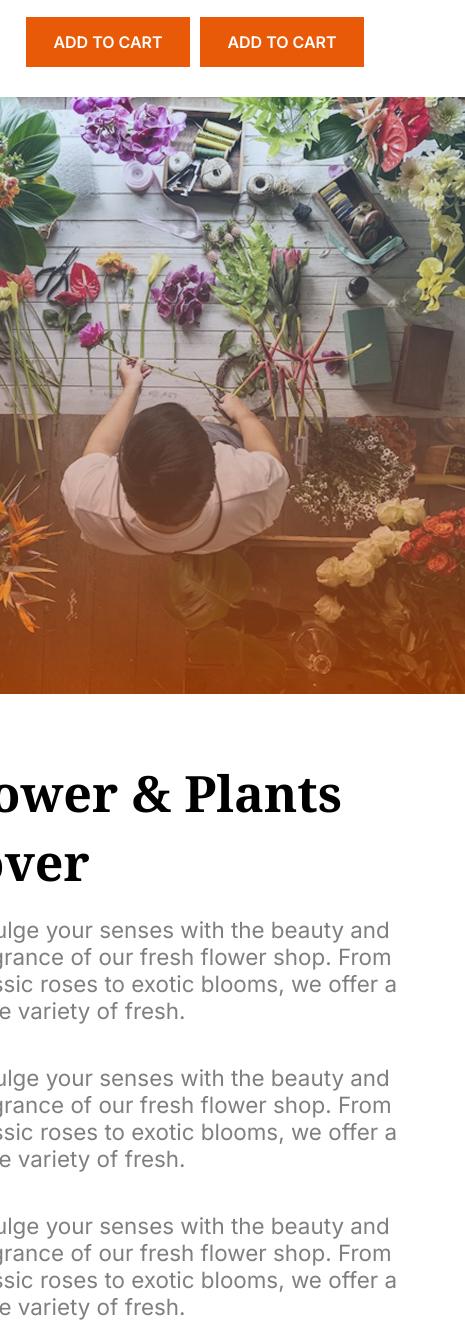
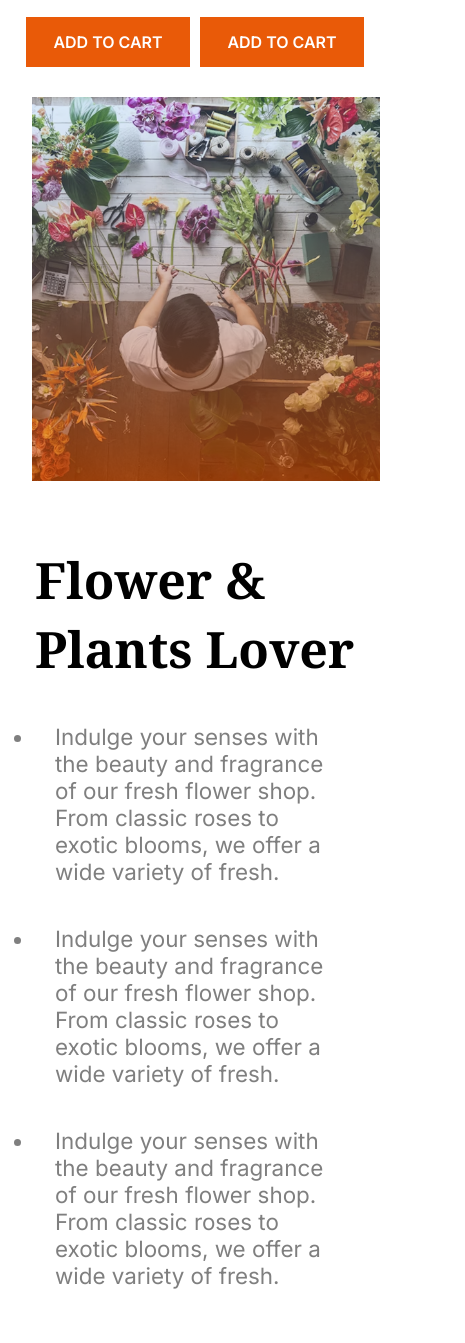
Before and after one commit to mahmudulhaque13/assignment-02, a plain HTML site: page index.html in a window 390 px wide. Shown: the part 2367-3710 px from the top of the page, 465 px wide, since content can reach past the window. Drawn offline with Linux system fonts and the light colour scheme.

Commit message:
changed some style

```diff
--- a/styles/styles.css
+++ b/styles/styles.css
@@ -163,7 +163,6 @@ body {
   transform: translate(-100%, -50%);
 }
 .flower-store {
-  position: relative;
 }
 .plants-lover {
   gap: 60px;
@@ -215,31 +214,25 @@ body {
   }
 
   .flower-plant-lover {
-    margin: 30px 16px;
+    margin: 30px auto;
     justify-content: center;
     justify-items: center;
   }
 
   .flower-store {
-    z-index: 1;
+    max-width: 380px;
+    padding-left: 32px;
   }
-  .badge {
-    margin: 0 auto;
-    display: none;
-  }
+
   .plants-lover {
     flex-direction: column;
     justify-content: center;
     justify-items: center;
   }
-
+  .badge {
+    display: none;
+  }
   .plant-lover-right {
-    margin: 0 16px;
-  }
-  .plant-lover-right ul li {
-    margin: 0 auto;
-  }
-  .plant-lover-right ul {
-    padding: 0;
+    margin: 0 35px;
   }
 }
```
